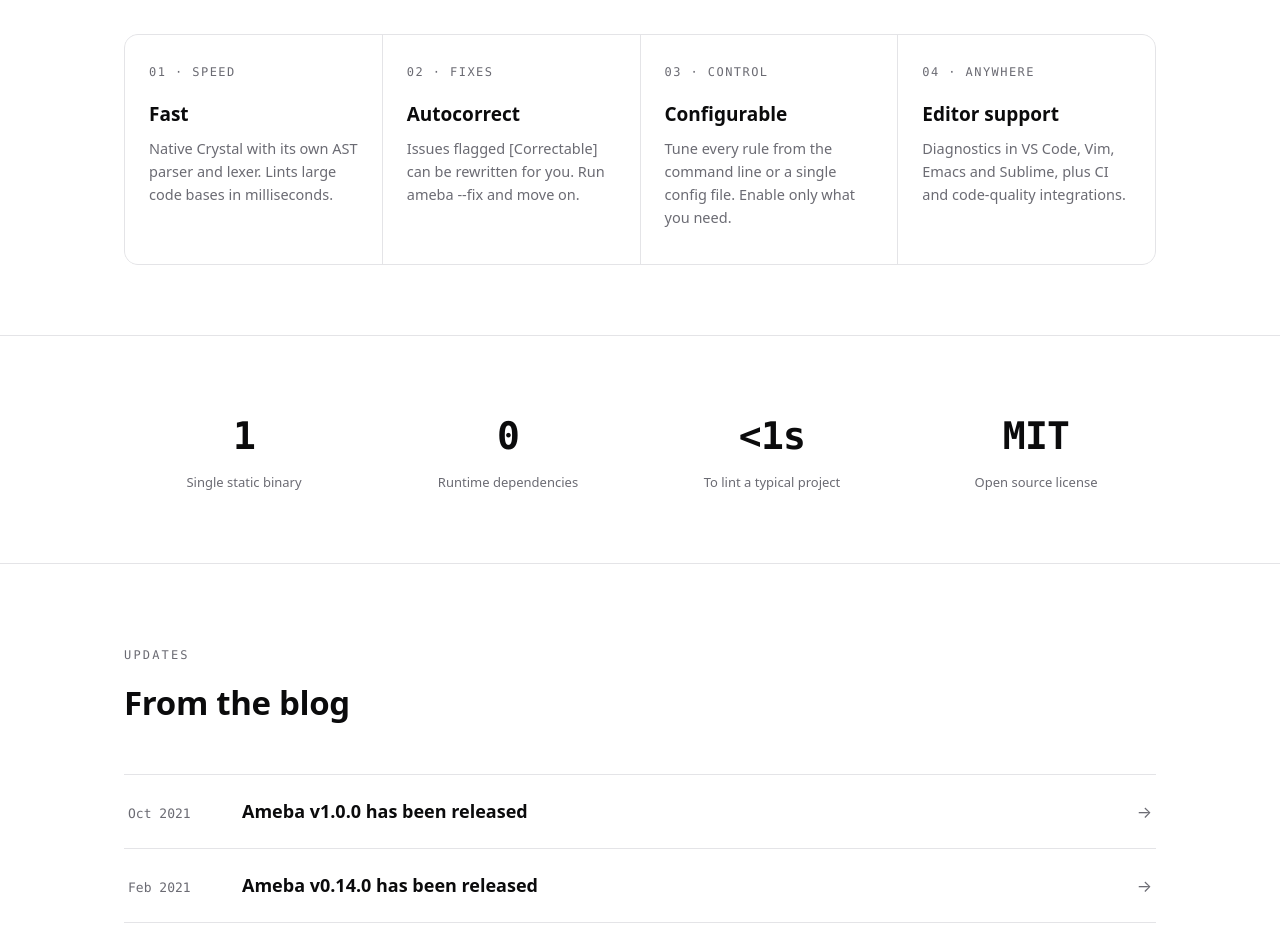
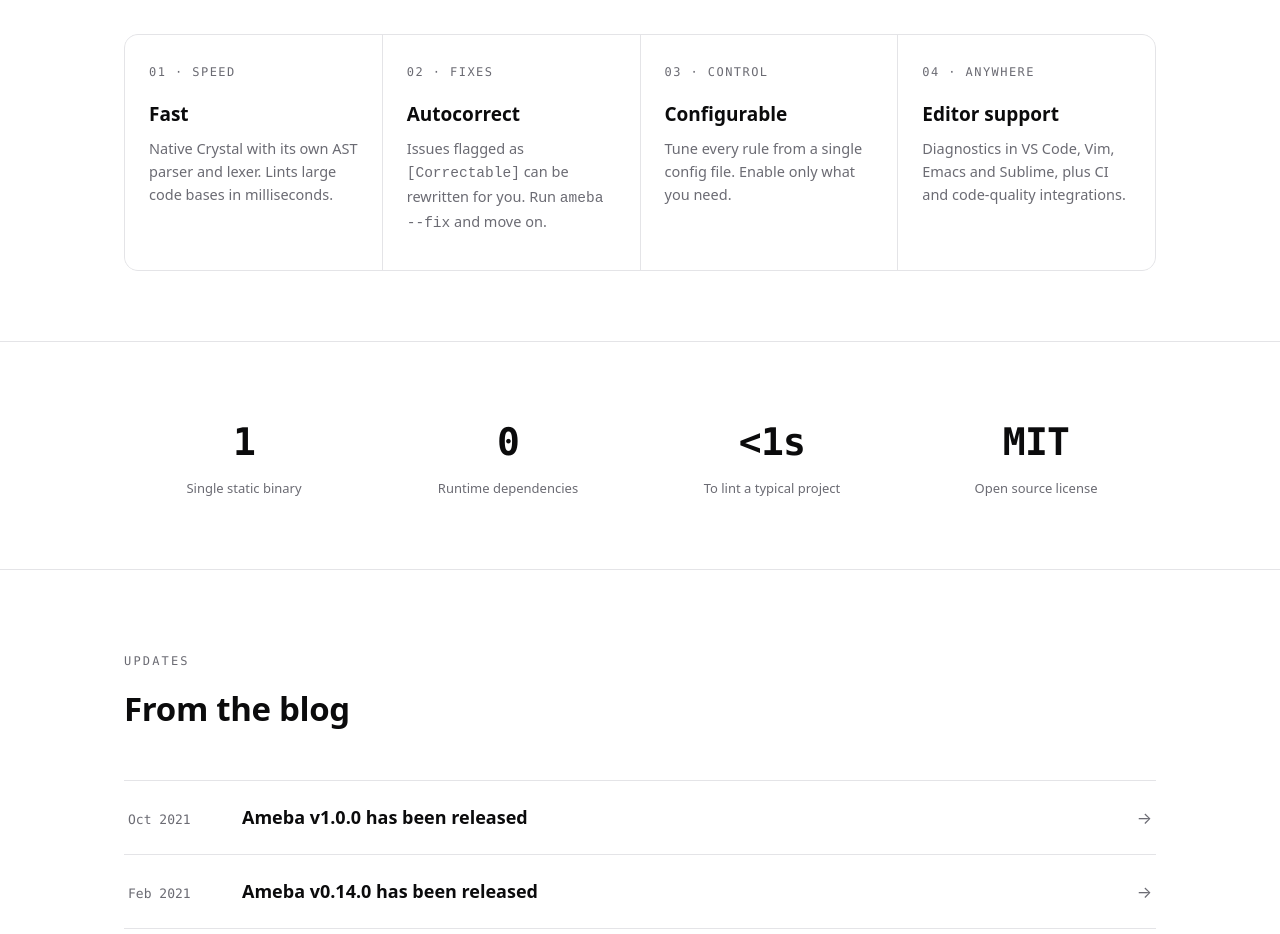
Before and after one commit to crystal-ameba/crystal-ameba.github.io, an Astro site: page / in a window 1280 px wide. Shown: the part 1040-1974 px from the top of the page. Built offline with nearby package versions, Linux system fonts and the light colour scheme; Astro itself is replaced by a stand-in of ours.

Commit message:
Tweak feature list

```diff
--- a/src/pages/index.astro
+++ b/src/pages/index.astro
@@ -18,12 +18,12 @@
   {
     kicker: '02 · Fixes',
     title: 'Autocorrect',
-    body: 'Issues flagged [Correctable] can be rewritten for you. Run ameba --fix and move on.',
+    body: 'Issues flagged as <code>[Correctable]</code> can be rewritten for you. Run <code>ameba --fix</code> and move on.',
   },
   {
     kicker: '03 · Control',
     title: 'Configurable',
-    body: 'Tune every rule from the command line or a single config file. Enable only what you need.',
+    body: 'Tune every rule from a single config file. Enable only what you need.',
   },
   {
     kicker: '04 · Anywhere',
@@ -89,7 +89,7 @@
             <div class="cell">
               <p class="k">{f.kicker}</p>
               <h3>{f.title}</h3>
-              <p>{f.body}</p>
+              <p set:html={f.body}></p>
             </div>
           ))
         }
```
